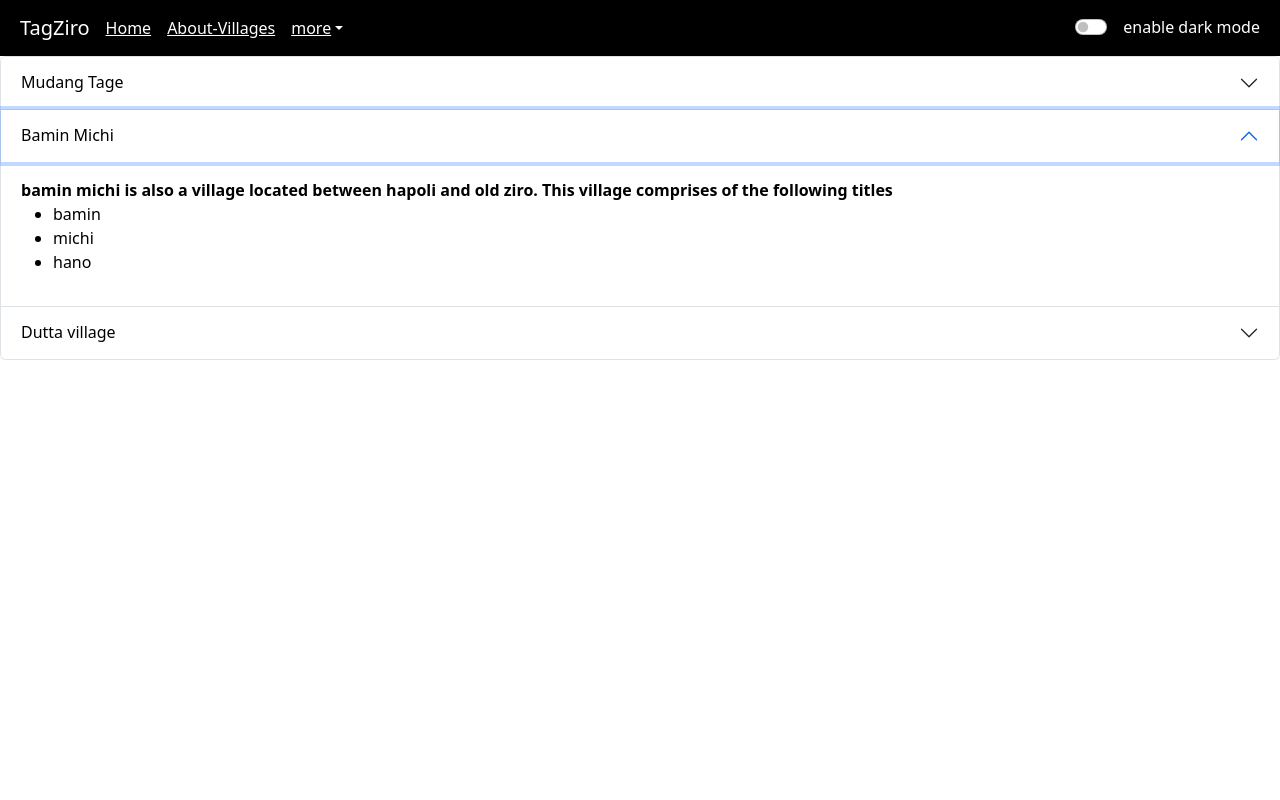
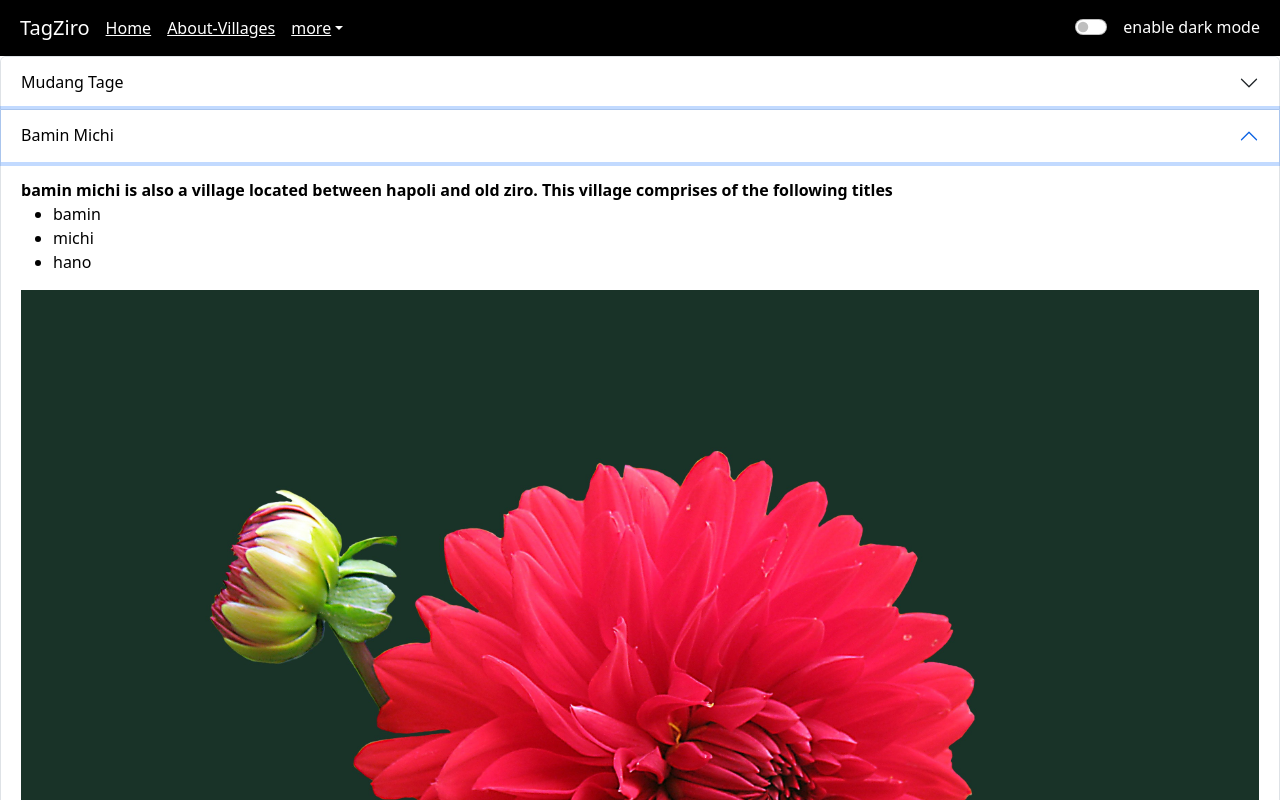
Before and after one commit to tagetapang/REACTwebsite, a React (Create React App) app: page /About-Villages in a window 1280 px wide. Both pictures are taken after a click on the button "Bamin Michi". Shown: the top 800 px of the page. Built offline with nearby package versions, Linux system fonts and the light colour scheme.

Commit message:
added an image
 i added an image but dont know if its the right way to do that in react app

```diff
--- a/public/index.html
+++ b/public/index.html
@@ -9,6 +9,7 @@
       name="description"
       content="Web site created using create-react-app"
     />
+
     <link rel="apple-touch-icon" href="%PUBLIC_URL%/logo192.png" />
     <!-- ____________bootstrap css_________________ -->
     <link href="https://cdn.jsdelivr.net/npm/bootstrap@5.2.3/dist/css/bootstrap.min.css" rel="stylesheet" integrity="sha384-rbsA2VBKQhggwzxH7pPCaAqO46MgnOM80zW1RWuH61DGLwZJEdK2Kadq2F9CUG65" crossorigin="anonymous">
--- a/src/components/About.js
+++ b/src/components/About.js
@@ -69,6 +69,8 @@ export default function About(props) {
               <li>hano</li>
 
              </ul>
+             <img src={process.env.PUBLIC_URL+"flower.jpg"} class="img-fluid" alt="not found"/>
+
             </div>
           </div>
         </div>
```
Also changed, not shown: public/flower.jpg (added).
